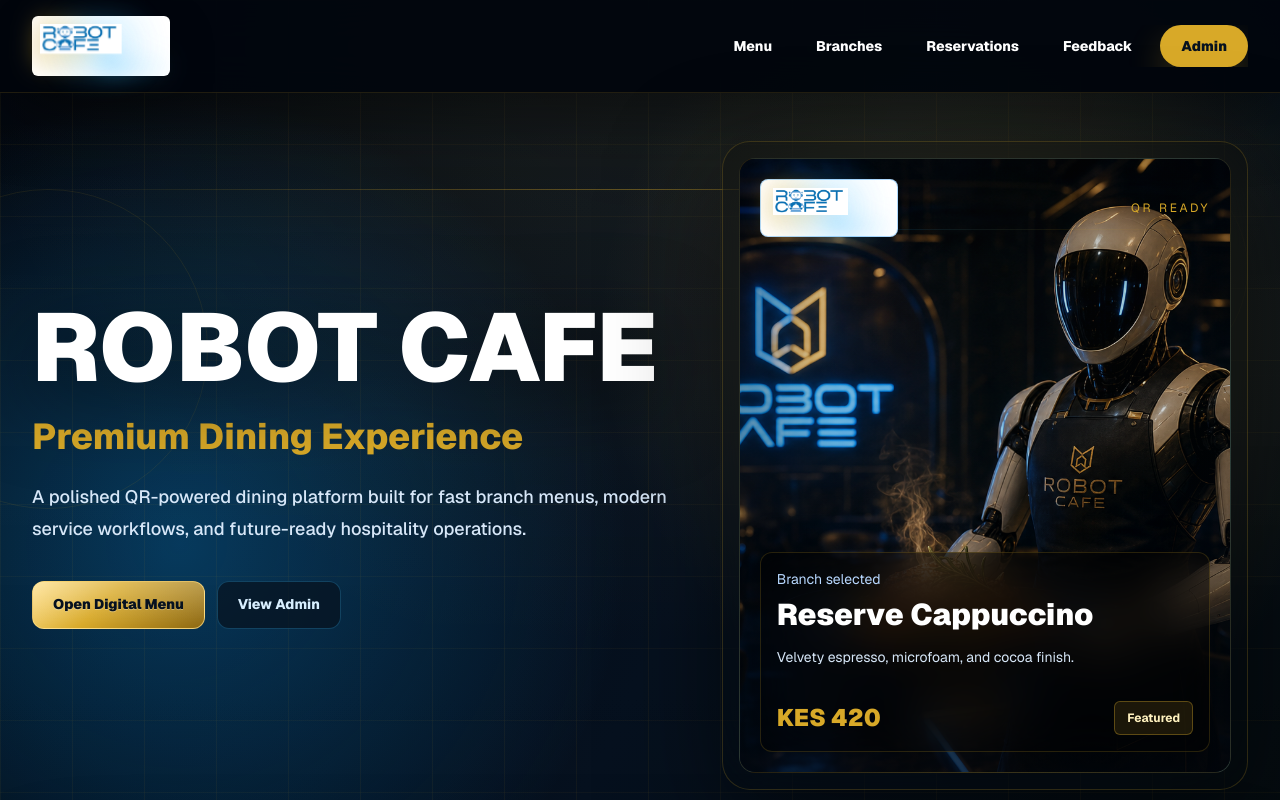
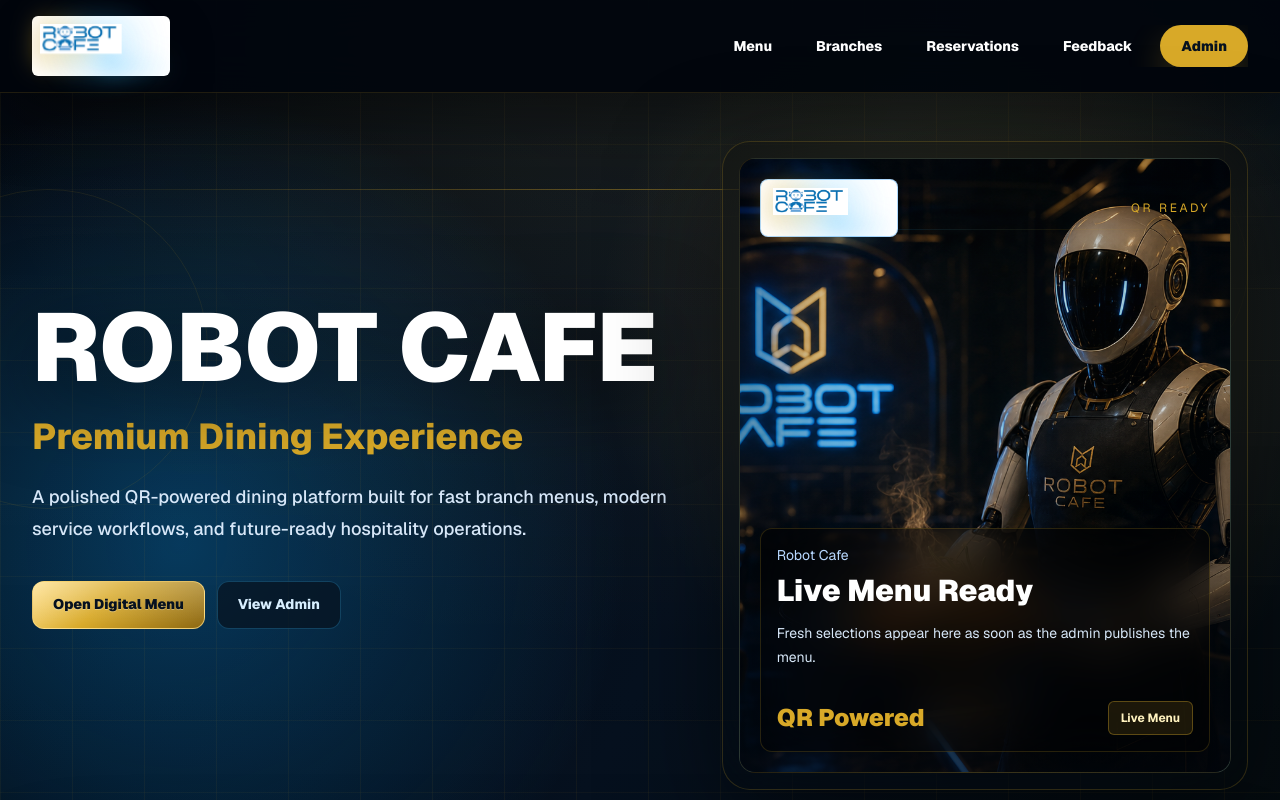
Before and after one commit to timsila18/Robot-Cafe-QR-Web-Reservation, a Next.js app: page / in a window 1280 px wide. Shown: the top 800 px of the page. Built offline with nearby package versions, Linux system fonts and the light colour scheme; no server answers.

Commit message:
stabilize live menu images and category editing

```diff
--- a/src/app/page.tsx
+++ b/src/app/page.tsx
@@ -14,6 +14,9 @@
   const branches = state.branches.filter((branch) => branch.isActive);
   const menuItems = state.menuItems.filter((item) => item.isActive);
   const showcaseItems = menuItems.filter((item) => item.isFeatured || item.isBestSeller).slice(0, 4);
+  const heroMenuItem = showcaseItems[0] ?? menuItems[0];
+  const heroMenuImage = heroMenuItem ? getOptimizedImageUrl(getPrimaryImage(heroMenuItem.images), "card") : "";
+  const heroBranch = heroMenuItem ? branches.find((branch) => heroMenuItem.availableBranches.includes(branch.slug)) : undefined;
 
   return (
     <PublicLayout>
@@ -25,6 +28,14 @@
         primaryLabel="Open Digital Menu"
         secondaryHref="/admin"
         secondaryLabel="View Admin"
+        featuredItem={heroMenuItem ? {
+          badge: heroMenuItem.isFeatured ? "Featured" : heroMenuItem.isBestSeller ? "Best Seller" : "Live Menu",
+          branchName: heroBranch?.name.replace("Robot Cafe - ", "") ?? "Robot Cafe",
+          description: heroMenuItem.shortDescription || heroMenuItem.description,
+          imageUrl: heroMenuImage.startsWith("data:") ? undefined : heroMenuImage,
+          name: heroMenuItem.name,
+          price: formatPrice(heroMenuItem.price),
+        } : undefined}
       />
 
       <section className="mx-auto w-full max-w-7xl px-5 pb-5 pt-2 sm:px-8">
--- a/src/components/hero-section.tsx
+++ b/src/components/hero-section.tsx
@@ -10,6 +10,14 @@
   primaryLabel: string;
   secondaryHref?: string;
   secondaryLabel?: string;
+  featuredItem?: {
+    badge: string;
+    branchName: string;
+    description: string;
+    imageUrl?: string;
+    name: string;
+    price: string;
+  };
 };
 
 export function HeroSection({
@@ -20,7 +28,16 @@
   primaryLabel,
   secondaryHref,
   secondaryLabel,
+  featuredItem,
 }: HeroSectionProps) {
+  const displayItem = featuredItem ?? {
+    badge: "Live Menu",
+    branchName: "Robot Cafe",
+    description: "Fresh selections appear here as soon as the admin publishes the menu.",
+    name: "Live Menu Ready",
+    price: "QR Powered",
+  };
+
   return (
     <section className="relative mx-auto grid min-h-[72svh] w-full max-w-7xl items-center gap-12 px-5 py-12 sm:px-8 lg:grid-cols-[1fr_0.82fr]">
       <div className="premium-orbit -left-28 top-24 size-80 opacity-60" />
@@ -57,12 +74,24 @@
               <span className="text-gold">QR Ready</span>
             </div>
             <div className="absolute bottom-5 left-5 right-5 rounded-xl border border-gold/18 bg-black/48 p-4 shadow-[0_18px_50px_rgba(0,0,0,.34)] backdrop-blur-xl">
-              <p className="text-sm text-[#b8d8ff]">Branch selected</p>
-              <p className="mt-2 text-3xl font-black text-white">Reserve Cappuccino</p>
-              <p className="mt-3 text-sm leading-6 text-[#d7e7f8]">Velvety espresso, microfoam, and cocoa finish.</p>
+              {displayItem.imageUrl ? (
+                <div className="relative mb-4 aspect-[16/9] overflow-hidden rounded-lg border border-white/10 bg-black/30">
+                  <Image
+                    alt={displayItem.name}
+                    className="object-cover"
+                    fill
+                    sizes="(min-width: 1024px) 430px, 80vw"
+                    src={displayItem.imageUrl}
+                  />
+                  <div className="absolute inset-0 bg-gradient-to-b from-transparent to-black/45" />
+                </div>
+              ) : null}
+              <p className="text-sm text-[#b8d8ff]">{displayItem.branchName}</p>
+              <p className="mt-2 text-3xl font-black text-white">{displayItem.name}</p>
+              <p className="mt-3 line-clamp-2 text-sm leading-6 text-[#d7e7f8]">{displayItem.description}</p>
               <div className="mt-8 flex items-center justify-between">
-                <span className="text-2xl font-black text-gold">KES 420</span>
-                <span className="rounded-md border border-gold/35 bg-gold/12 px-3 py-2 text-xs font-bold text-[#fff2bf]">Featured</span>
+                <span className="text-2xl font-black text-gold">{displayItem.price}</span>
+                <span className="rounded-md border border-gold/35 bg-gold/12 px-3 py-2 text-xs font-bold text-[#fff2bf]">{displayItem.badge}</span>
               </div>
             </div>
           </div>
--- a/src/components/menu-grid.tsx
+++ b/src/components/menu-grid.tsx
@@ -1,13 +1,14 @@
 import { EmptyState } from "@/components/empty-state";
 import { MenuItemCard } from "@/components/menu-item-card";
-import type { MenuItem } from "@/lib/demo-data";
+import type { Category, MenuItem } from "@/lib/demo-data";
 
 type MenuGridProps = {
+  categories?: Category[];
   items: MenuItem[];
   onViewDetails: (item: MenuItem) => void;
 };
 
-export function MenuGrid({ items, onViewDetails }: MenuGridProps) {
+export function MenuGrid({ categories = [], items, onViewDetails }: MenuGridProps) {
   if (items.length === 0) {
     return <EmptyState />;
   }
@@ -15,7 +16,7 @@
   return (
     <div className="grid min-w-0 max-w-full gap-4 sm:grid-cols-2 xl:grid-cols-3">
       {items.map((item) => (
-        <MenuItemCard item={item} key={item.id} onViewDetails={onViewDetails} />
+        <MenuItemCard category={categories.find((category) => category.id === item.categoryId)} item={item} key={item.id} onViewDetails={onViewDetails} />
       ))}
     </div>
   );
--- a/src/components/menu-item-card.tsx
+++ b/src/components/menu-item-card.tsx
@@ -1,15 +1,15 @@
 import Image from "next/image";
 import { AvailabilityBadge, FeaturedBadge, StatusBadge } from "@/components/badges";
-import { formatPrice, getCategoryById, type MenuItem } from "@/lib/demo-data";
+import { formatPrice, type Category, type MenuItem } from "@/lib/demo-data";
 import { getOptimizedImageUrl, getPrimaryImage, imageAlt, robotCafeImageFallback } from "@/lib/images/image-utils";
 
 type MenuItemCardProps = {
+  category?: Category;
   item: MenuItem;
   onViewDetails: (item: MenuItem) => void;
 };
 
-export function MenuItemCard({ item, onViewDetails }: MenuItemCardProps) {
-  const category = getCategoryById(item.categoryId);
+export function MenuItemCard({ category, item, onViewDetails }: MenuItemCardProps) {
   const primaryImage = getPrimaryImage(item.images);
   const imageUrl = getOptimizedImageUrl(primaryImage, "card");
 
--- a/src/components/menu-item-modal.tsx
+++ b/src/components/menu-item-modal.tsx
@@ -3,16 +3,18 @@
 import Image from "next/image";
 import { useMemo, useState } from "react";
 import { AvailabilityBadge, FeaturedBadge, StatusBadge } from "@/components/badges";
-import { branches, formatPrice, getCategoryById, menuItems, type Branch, type MenuItem } from "@/lib/demo-data";
+import { formatPrice, type Branch, type Category, type MenuItem } from "@/lib/demo-data";
 import { getOptimizedImageUrl, getPrimaryImage, imageAlt, robotCafeImageFallback } from "@/lib/images/image-utils";
 
 type MenuItemModalProps = {
+  branch: Branch;
+  categories: Category[];
   item: MenuItem | null;
-  branch: Branch;
+  items: MenuItem[];
   onClose: () => void;
 };
 
-export function MenuItemModal({ item, branch, onClose }: MenuItemModalProps) {
+export function MenuItemModal({ item, branch, categories, items, onClose }: MenuItemModalProps) {
   const [activeSelection, setActiveSelection] = useState({ itemId: "", imageId: "" });
   const gallery = useMemo(() => (item?.images.length ? [...item.images].sort((a, b) => a.sortOrder - b.sortOrder) : []), [item]);
   const primaryImage = getPrimaryImage(gallery);
@@ -23,13 +25,10 @@
     return null;
   }
 
-  const category = getCategoryById(item.categoryId);
+  const category = categories.find((entry) => entry.id === item.categoryId);
   const detailUrl = getOptimizedImageUrl(activeImage, "detail");
-  const availableBranchNames = branches
-    .filter((availableBranch) => item.availableBranches.includes(availableBranch.slug))
-    .map((availableBranch) => availableBranch.name.replace("Robot Cafe - ", ""))
-    .join(", ");
-  const relatedItems = menuItems
+  const availableBranchNames = item.availableBranches.join(", ");
+  const relatedItems = items
     .filter((entry) => entry.id !== item.id && entry.categoryId === item.categoryId && entry.availableBranches.includes(branch.slug))
     .slice(0, 3);
 
--- a/src/lib/api-response.ts
+++ b/src/lib/api-response.ts
@@ -1,8 +1,15 @@
 import { NextResponse } from "next/server";
 import { ZodError } from "zod";
 
+function withNoStore(init?: ResponseInit): ResponseInit {
+  const headers = new Headers(init?.headers);
+  headers.set("Cache-Control", "no-store, no-cache, max-age=0, must-revalidate");
+  headers.set("Pragma", "no-cache");
+  return { ...init, headers };
+}
+
 export function ok<T>(data: T, init?: ResponseInit) {
-  return NextResponse.json({ ok: true, data }, init);
+  return NextResponse.json({ ok: true, data }, withNoStore(init));
 }
 
 export function fail(error: unknown, status = 400) {
@@ -13,7 +20,7 @@
         error: "Validation failed.",
         issues: error.issues,
       },
-      { status: 422 },
+      withNoStore({ status: 422 }),
     );
   }
 
@@ -22,6 +29,6 @@
       ok: false,
       error: error instanceof Error ? error.message : String(error),
     },
-    { status },
+    withNoStore({ status }),
   );
 }
```
Also changed, not shown: src/components/admin-category-manager.tsx (+11 -5 lines), src/components/menu-experience.tsx (+4 -4 lines).
